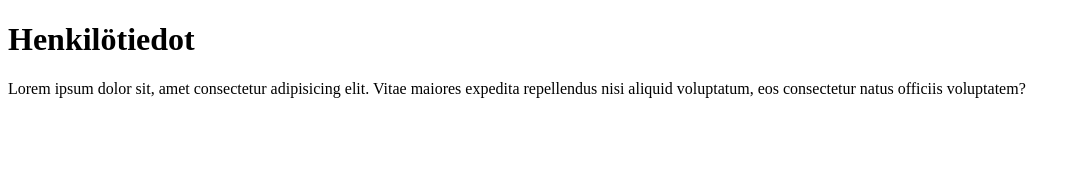
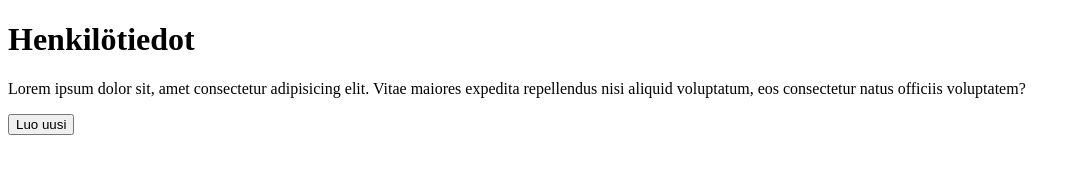
Before and after one commit to TopiS-TAI/test-git, a plain HTML site: page henkilo.html in a window 1280 px wide. Shown: the whole page, without its empty margins (0-1080 px from the left). Drawn offline with Linux system fonts and the light colour scheme.

Commit message:
Henkilötietosivu valmis

```diff
--- a/henkilo.html
+++ b/henkilo.html
@@ -8,5 +8,6 @@
 <body>
     <h1>Henkilötiedot</h1>
     <p>Lorem ipsum dolor sit, amet consectetur adipisicing elit. Vitae maiores expedita repellendus nisi aliquid voluptatum, eos consectetur natus officiis voluptatem?</p>
+    <button>Luo uusi</button>
 </body>
 </html>
```
